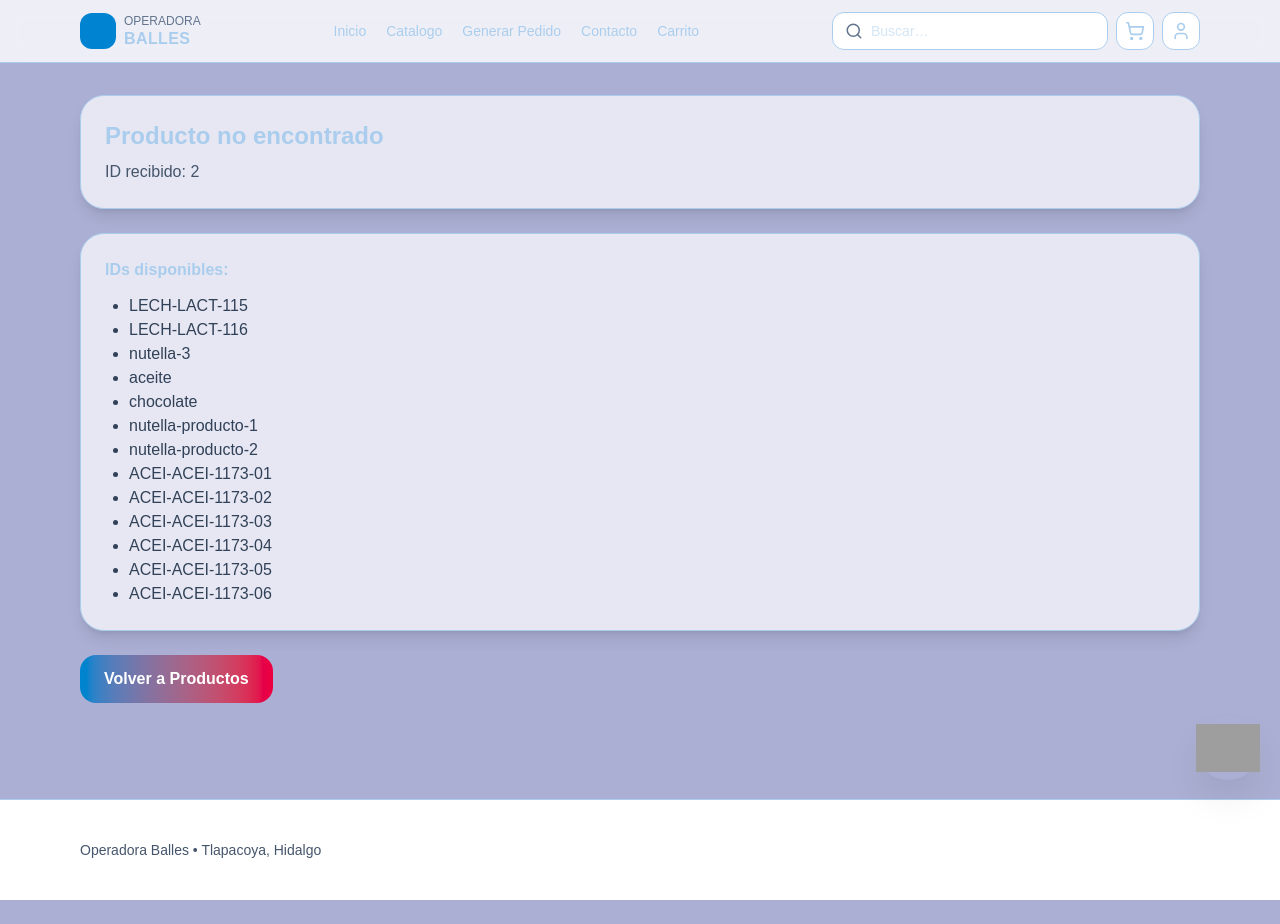
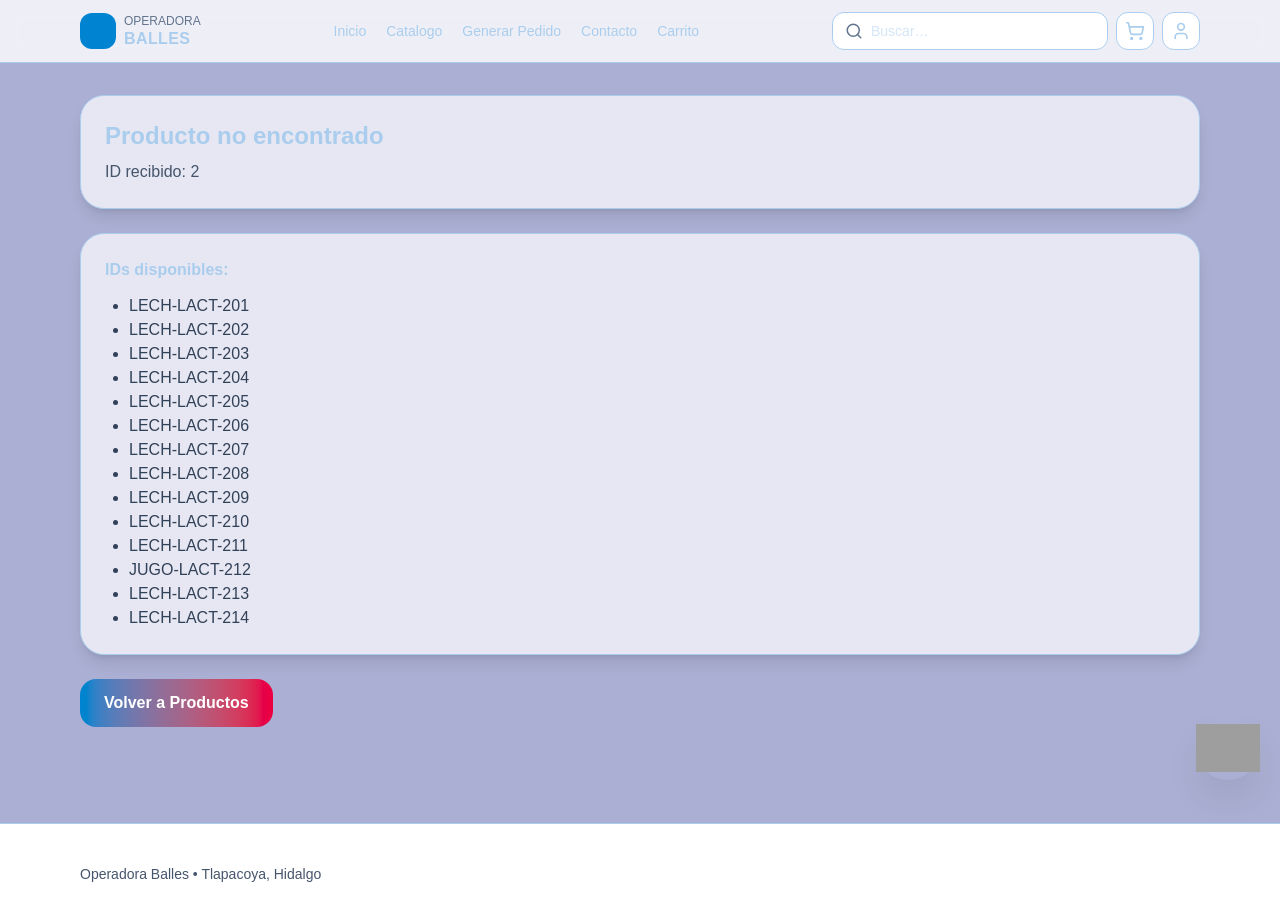
Before and after one commit to juk32/catalogo-empresa-opv, a Next.js app: page /producto/2 in a window 1280 px wide. Before the commit the page ends 900 px from the top, so only its background shows below. Built offline with nearby package versions, Linux system fonts and the light colour scheme; grey boxes are pictures that could not be loaded.

Commit message:
UI:Version catalogo de productos v2

```diff
--- a/data/products.ts
+++ b/data/products.ts
@@ -11,178 +11,217 @@ export type Product = {
 }
 
 export const products: Product[] = [
-  /* LACTEOS */
+ /* LACTEOS - ALPURA */
+
 {
-    id: "LECH-LACT-115",
-    name: "Leche deslactosada de 1.5 LT",
+  id: "LECH-LACT-201",
+  name: "Leche deslactosada 1.5 LT",
   price: 46.50,
   category: "Lacteos",
   image: "/demo/LECHE_1.5_LT.png",
-    description:
-      "Una crema de avellanas con cacao, ideal para desayunos y postres.",
+  description: "Leche deslactosada ideal para consumo diario.",
   details: [
-      "Ingredientes: Azúcar, aceite de palma, avellanas (13%)",
-      "Contenido neto: 350 g",
-      "Origen: Italia",
+    "Marca: Alpura",
+    "Presentación: C/6",
+    "Contenido: 1.5 LT"
   ],
   rating: 4.6,
-    stock: 9,
+  stock: 50,
 },
 {
-    id: "LECH-LACT-116",
-    name: "Leche clasica de 1.5 LT",
+  id: "LECH-LACT-202",
+  name: "Leche clásica 1.5 LT",
   price: 49.00,
   category: "Lacteos",
-    image: "/demo/LECHE_CLASICA_1.5_LT.webp",
-    description:
-      "Una crema de avellanas con cacao, ideal para desayunos y postres.",
+  image: "/demo/LECHE_CLASICA_1.5_LT.png",
+  description: "Leche clásica de alta calidad para toda la familia.",
   details: [
-      "Ingredientes: Azúcar, aceite de palma, avellanas (13%)",
-      "Contenido neto: 350 g",
-      "Origen: Italia",
+    "Marca: Alpura",
+    "Presentación: C/6",
+    "Contenido: 1.5 LT"
   ],
   rating: 4.6,
-    stock: 3,
+  stock: 40,
 },
 {
-    id: "nutella-3",
-    name: "Nutella",
-    price: 145,
-    category: "Accesorios",
-    image: "/demo/nutella.png",
-    description:
-      "Una crema de avellanas con cacao, ideal para desayunos y postres.",
+  id: "LECH-LACT-203",
+  name: "Media crema 250 ML",
+  price: 13.00,
+  category: "Lacteos",
+  image: "/demo/Media Crema alpura 250ML.png",
+  description: "Media crema ideal para cocina y repostería.",
   details: [
-      "Ingredientes: Azúcar, aceite de palma, avellanas (13%)",
-      "Contenido neto: 350 g",
-      "Origen: Italia",
+    "Marca: Alpura",
+    "Presentación: C/27",
+    "Contenido: 250 ML"
+  ],
+  rating: 4.5,
+  stock: 30,
+},
+{
+  id: "LECH-LACT-204",
+  name: "Leche sabor chocolate 200 ML",
+  price: 9.50,
+  category: "Lacteos",
+  image: "/demo/leche_chocolate_200_ml.png",
+  description: "Leche sabor chocolate lista para beber.",
+  details: [
+    "Marca: Alpura",
+    "Presentación: C/24",
+    "Contenido: 200 ML"
+  ],
+  rating: 4.7,
+  stock: 35,
+},
+{
+  id: "LECH-LACT-205",
+  name: "Leche sabor fresa 200 ML",
+  price: 9.50,
+  category: "Lacteos",
+  image: "/demo/leche_fresa_200_ml.png",
+  description: "Leche sabor fresa ideal para niños y jóvenes.",
+  details: [
+    "Marca: Alpura",
+    "Presentación: C/24",
+    "Contenido: 200 ML"
+  ],
+  rating: 4.7,
+  stock: 30,
+},
+{
+  id: "LECH-LACT-206",
+  name: "Leche clásica 200 ML",
+  price: 8.50,
+  category: "Lacteos",
+  image: "/demo/leche_clasica_200_ml.png",
+  description: "Leche clásica en presentación individual.",
+  details: [
+    "Marca: Alpura",
+    "Presentación: C/24",
+    "Contenido: 200 ML"
+  ],
+  rating: 4.5,
+  stock: 40,
+},
+{
+  id: "LECH-LACT-207",
+  name: "Leche deslactosada 200 ML",
+  price: 8.50,
+  category: "Lacteos",
+  image: "/demo/leche_deslactosada_200_ml.png",
+  description: "Leche deslactosada en presentación individual.",
+  details: [
+    "Marca: Alpura",
+    "Presentación: C/24",
+    "Contenido: 200 ML"
+  ],
+  rating: 4.5,
+  stock: 25,
+},
+{
+  id: "LECH-LACT-208",
+  name: "Leche light 1 LT",
+  price: 28.00,
+  category: "Lacteos",
+  image: "/demo/leche_light_1_lt.png",
+  description: "Leche light baja en grasa.",
+  details: [
+    "Marca: Alpura",
+    "Presentación: C/12",
+    "Contenido: 1 LT"
+  ],
+  rating: 4.4,
+  stock: 30,
+},
+{
+  id: "LECH-LACT-209",
+  name: "Leche LACDEL 1 LT",
+  price: 26.00,
+  category: "Lacteos",
+  image: "/demo/leche_lacdel_1_lt.png",
+  description: "Leche económica para consumo diario.",
+  details: [
+    "Marca: Alpura",
+    "Presentación: C/12",
+    "Contenido: 1 LT"
+  ],
+  rating: 4.3,
+  stock: 20,
+},
+{
+  id: "LECH-LACT-210",
+  name: "Leche PRO 1 LT",
+  price: 39.00,
+  category: "Lacteos",
+  image: "/demo/leche_pro_1_lt.png",
+  description: "Leche alta en proteína.",
+  details: [
+    "Marca: Alpura",
+    "Presentación: C/12",
+    "Contenido: 1 LT"
+  ],
+  rating: 4.7,
+  stock: 25,
+},
+{
+  id: "LECH-LACT-211",
+  name: "Leche clásica 1 LT",
+  price: 28.00,
+  category: "Lacteos",
+  image: "/demo/leche_clasica_1_lt.png",
+  description: "Leche clásica en presentación familiar.",
+  details: [
+    "Marca: Alpura",
+    "Presentación: C/12",
+    "Contenido: 1 LT"
   ],
   rating: 4.6,
-    stock: 3,
+  stock: 40,
+},
+{
+  id: "JUGO-LACT-212",
+  name: "Jugo del Valle 200 ML",
+  price: 7.00,
+  category: "Lacteos",
+  image: "/demo/jugo_del_valle_200_ml.png",
+  description: "Jugo individual ideal para lunch.",
+  details: [
+    "Marca: Del Valle",
+    "Presentación: C/27",
+    "Contenido: 200 ML"
+  ],
+  rating: 4.4,
+  stock: 60,
+},
+{
+  id: "LECH-LACT-213",
+  name: "Leche deslactosada light 1 LT",
+  price: 32.50,
+  category: "Lacteos",
+  image: "/demo/leche_deslactosada_light_1_lt.png",
+  description: "Leche deslactosada light baja en grasa.",
+  details: [
+    "Marca: Alpura",
+    "Presentación: C/6",
+    "Contenido: 1 LT"
+  ],
+  rating: 4.6,
+  stock: 35,
+},
+{
+  id: "LECH-LACT-214",
+  name: "Leche deslactosada 0% grasa 1 LT",
+  price: 35.00,
+  category: "Lacteos",
+  image: "/demo/leche_deslactosada_0_grasa_1_lt.png",
+  description: "Leche deslactosada sin grasa.",
+  details: [
+    "Marca: Alpura",
+    "Presentación: C/6",
+    "Contenido: 1 LT"
+  ],
+  rating: 4.7,
+  stock: 30,
 },
 
-  /* PRODUCTOS */
-  {
-    id: "aceite",
-    name: "Aceite",
-    price: 135,
-    category: "Productos",
-    image: "/demo/aceite.jpg",
-    description:
-      "Aceite multiusos para cocina. Perfecto para freír y preparar alimentos.",
-    details: ["Presentación: 1 L", "Uso: Cocina", "Marca: Genérica"],
-    rating: 4.2,
-    stock: 3,
-  },
-  {
-    id: "chocolate",
-    name: "Chocolate",
-    price: 175,
-    category: "Productos",
-    image: "/demo/chocolate.png",
-    description: "Chocolate en barra, ideal para snacks o repostería.",
-    details: ["Presentación: 2 barras", "Tipo: Chocolate con leche"],
-    rating: 4.4,
-    stock: 3,
-  },
-  {
-    id: "nutella-producto-1",
-    name: "Nutella",
-    price: 145,
-    category: "Productos",
-    image: "/demo/nutella.png",
-    description:
-      "Una crema de avellanas con cacao, ideal para desayunos y postres.",
-    details: [
-      "Ingredientes: Azúcar, aceite de palma, avellanas (13%)",
-      "Contenido neto: 350 g",
-      "Origen: Italia",
-    ],
-    rating: 4.6,
-    stock: 3,
-  },
-  {
-    id: "nutella-producto-2",
-    name: "Nutella",
-    price: 145,
-    category: "Productos",
-    image: "/demo/nutella.png",
-    description:
-      "Una crema de avellanas con cacao, ideal para desayunos y postres.",
-    details: [
-      "Ingredientes: Azúcar, aceite de palma, avellanas (13%)",
-      "Contenido neto: 350 g",
-      "Origen: Italia",
-    ],
-    rating: 4.6,
-    stock: 3,
-  },
-
-  /* LIMPIEZA */
-  {
-    id: "ACEI-ACEI-1173-01",
-    name: "Jabón",
-    price: 35.2,
-    category: "Limpieza",
-    image: "/home/jabon.png",
-    description: "Jabón de uso diario.",
-    details: ["Presentación: 1 pza"],
-    rating: 4.3,
-    stock: 3,
-  },
-  {
-    id: "ACEI-ACEI-1173-02",
-    name: "Jabón",
-    price: 35.2,
-    category: "Limpieza",
-    image: "/home/jabon.png",
-    description: "Jabón de uso diario.",
-    details: ["Presentación: 1 pza"],
-    rating: 4.3,
-    stock: 3,
-  },
-  {
-    id: "ACEI-ACEI-1173-03",
-    name: "Jabón",
-    price: 35.2,
-    category: "Limpieza",
-    image: "/home/jabon.png",
-    description: "Jabón de uso diario.",
-    details: ["Presentación: 1 pza"],
-    rating: 4.3,
-    stock: 3,
-  },
-  {
-    id: "ACEI-ACEI-1173-04",
-    name: "Jabón",
-    price: 35.2,
-    category: "Limpieza",
-    image: "/home/jabon.png",
-    description: "Jabón de uso diario.",
-    details: ["Presentación: 1 pza"],
-    rating: 4.3,
-    stock: 3,
-  },
-  {
-    id: "ACEI-ACEI-1173-05",
-    name: "Jabón",
-    price: 35.2,
-    category: "Limpieza",
-    image: "/home/jabon.png",
-    description: "Jabón de uso diario.",
-    details: ["Presentación: 1 pza"],
-    rating: 4.3,
-    stock: 3,
-  },
-  {
-    id: "ACEI-ACEI-1173-06",
-    name: "Jabón",
-    price: 35.2,
-    category: "Limpieza",
-    image: "/home/jabon.png",
-    description: "Jabón de uso diario.",
-    details: ["Presentación: 1 pza"],
-    rating: 4.3,
-    stock: 3,
-  },
 ]
```
Also changed, not shown: public/demo/LECHE_CLASICA_1.5_LT.png (added), public/demo/Media Crema alpura 250ML.png (added). Lines whose indentation alone changed are shown as unchanged.
